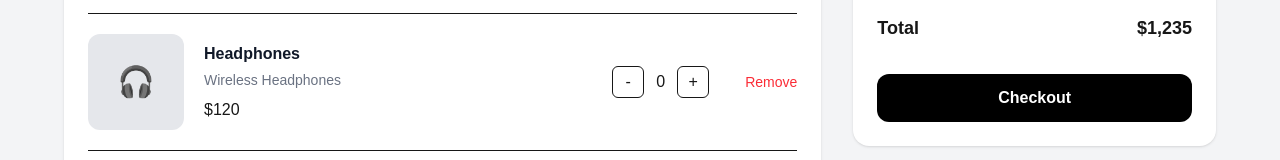
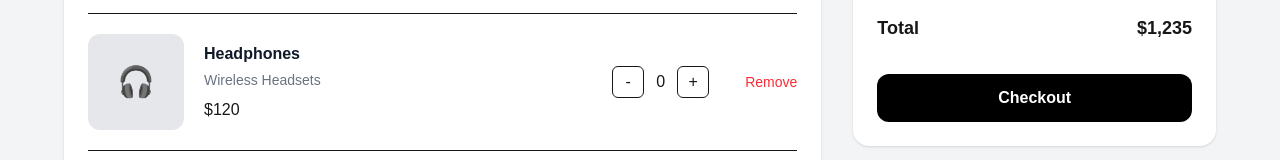
Before and after one commit to Amankwah-Samuel/Company-Website, a Next.js app: page / in a window 1280 px wide. Shown: the part 351-511 px from the top of the page. Built offline with nearby package versions, Linux system fonts and the light colour scheme.

Commit message:
cart changes

```diff
--- a/app/page.tsx
+++ b/app/page.tsx
@@ -76,7 +76,7 @@ setCount((0));
                 <h3 className="font-semibold text-gray-900">Headphones</h3>
 
                 <p className="mt-1 text-sm text-gray-500">
-                  Wireless Headphones
+                  Wireless Headsets
                 </p>
 
                 <p className="mt-2 font-medium">$120</p>
```
